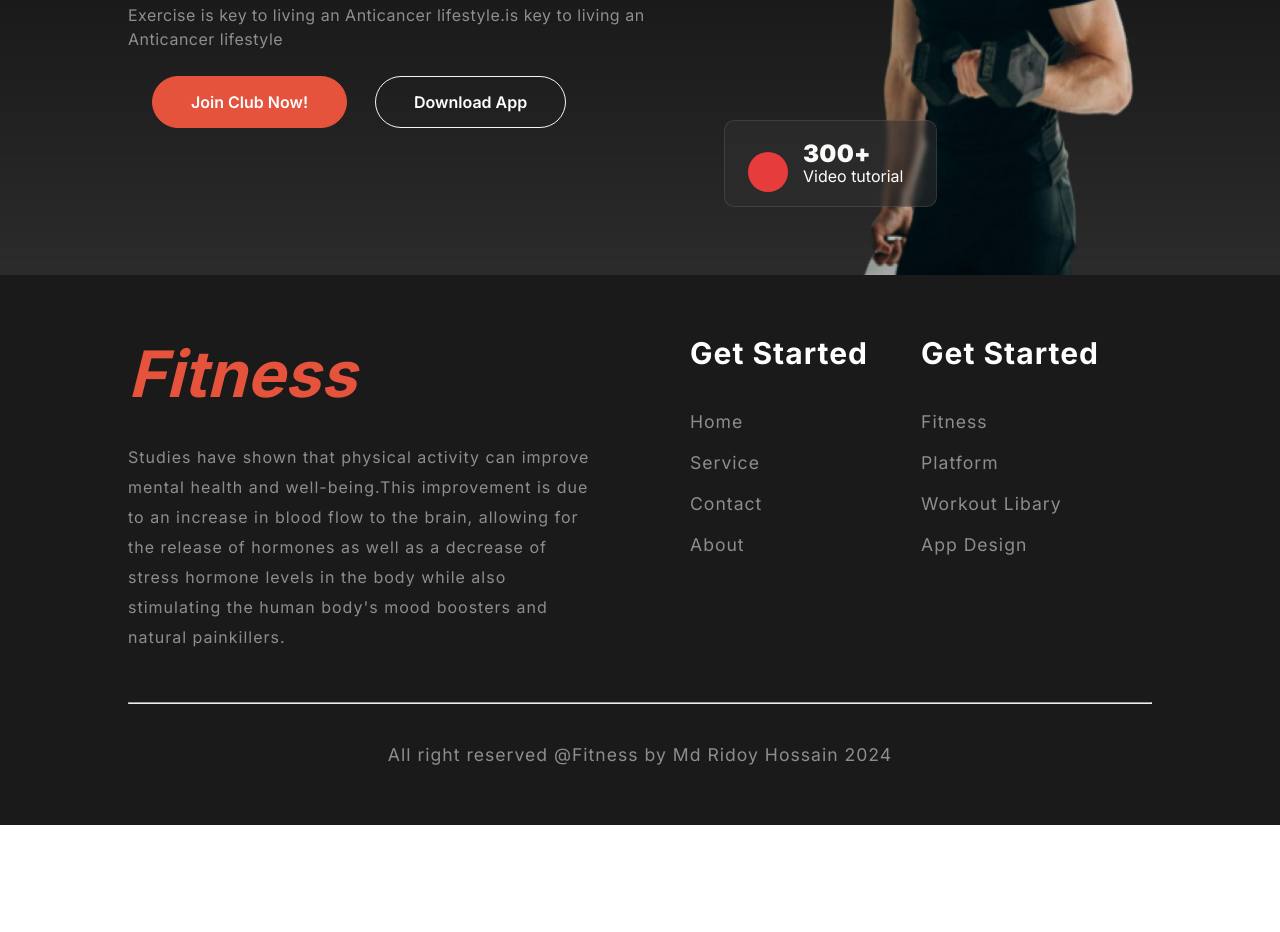
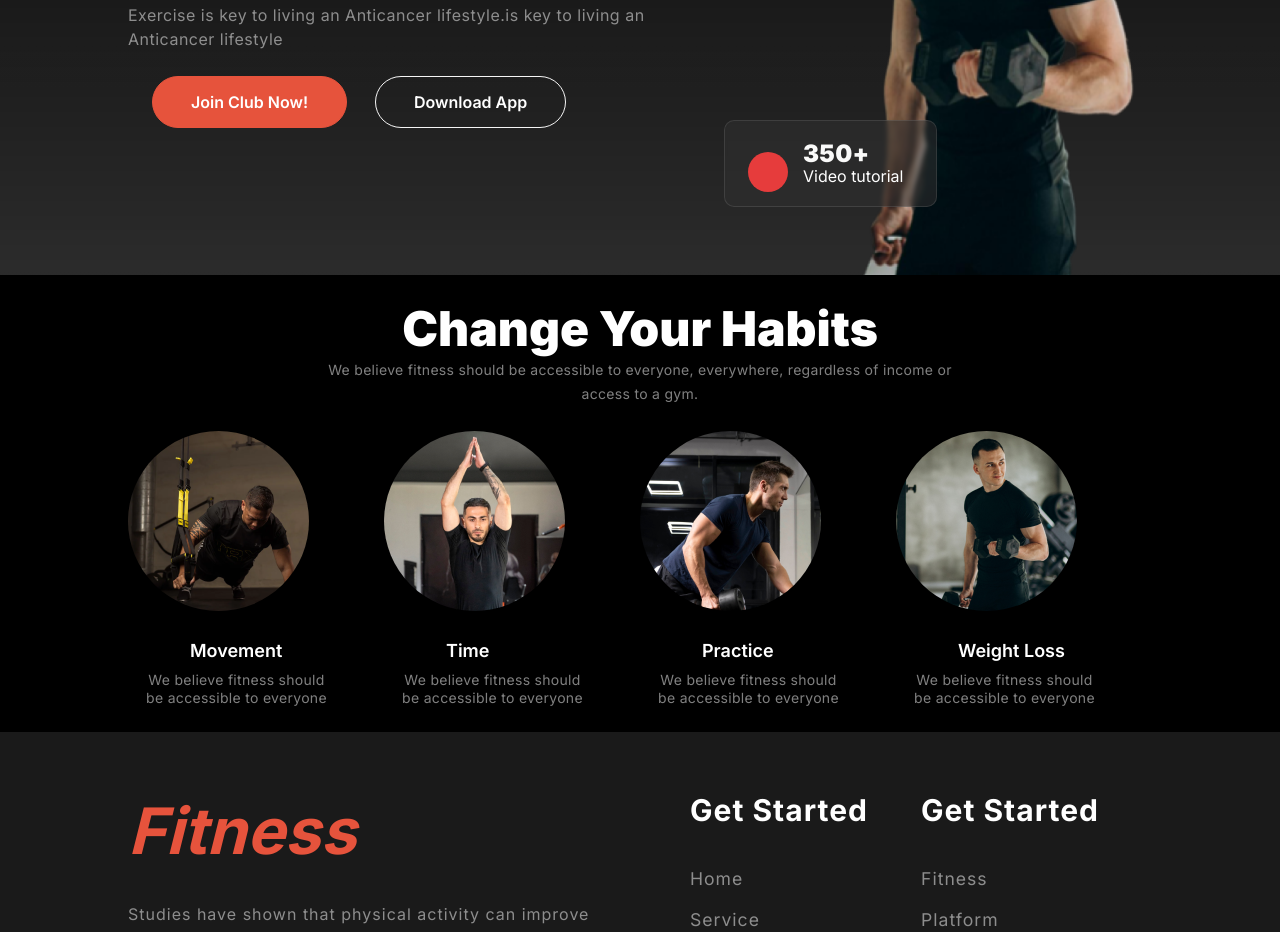
Before and after one commit to Ridhimu/Second-Assignment, a plain HTML site: page index.html in a window 1280 px wide. Shown: the part 356-1288 px from the top of the page. Before the commit the page ends 1181 px from the top, so only its background shows below. Drawn offline with Linux system fonts and the light colour scheme; a web font is replaced by a local one.

Commit message:
change your habit

```diff
--- a/css/style.css
+++ b/css/style.css
@@ -14,6 +14,7 @@ body {
 section {
   max-width: 100%;
   margin: 0px auto;
+
 }
 /* Nav-bar */
 
@@ -350,3 +351,64 @@ text-align: left;
   font-weight: 400;
   letter-spacing: 1px;
 }
+
+/* habits section */
+.habit-section{
+  background-color: rgb(0, 0, 0);
+}
+.habit-contrainer{
+  width: 80%;
+   margin: 0px auto;
+}
+.habit-contrainer h1{
+color: rgb(255, 255, 255);
+font-family: Inter;
+font-size: 48px;
+font-weight: 900;
+line-height: 120%;
+letter-spacing: 0%;
+text-align: center;
+padding-top: 25px;
+
+}
+.habit-contrainer p{
+  color: rgba(255, 255, 255, 0.5);
+font-family: Inter;
+font-size: 14px;
+font-weight: 400;
+line-height: 24px;
+letter-spacing: 0.3px;
+text-align: center;
+padding-left: 15px;
+padding-right: 15px;
+margin-bottom: 25px;
+}
+.poster1 img{
+    border-radius: 50%;
+  -webkit-border-radius: 50%;
+  -moz-border-radius: 50%;
+  -ms-border-radius: 50%;
+  -o-border-radius: 50%;
+}
+.poster1 h2{
+color: rgb(255, 255, 255);
+font-size: 18px;
+font-weight: 600;
+line-height: 120%;
+letter-spacing: 0%;
+text-align:left;
+padding-left: 62px;
+padding-top: 25px;
+/* border: #e63c3c solid 1px; */
+}
+.poster1 p{
+color: rgba(255, 255, 255, 0.5);
+font-size: 14px;
+font-weight: 400;
+line-height: 18px;
+letter-spacing: 0.3px;
+justify-items: center;
+padding-right: 54px;
+padding-top: 10px;
+/* border: #e63c3c solid 1px; */
+}
--- a/index.html
+++ b/index.html
@@ -56,7 +56,7 @@
                 <span class="red-icon"><i class="fa-solid fa-circle-play"></i></span>
 
                 <div class="red-font">
-                  <span class="redh">300+</span>
+                  <span class="redh">350+</span>
                   <br>
                 <span class="redp">Video tutorial</span>
                 </div>
@@ -70,7 +70,45 @@
       </section>
     </header>
 
-    <main></main>
+    <main>
+      <!--habit section-->
+      <section class="habit-section">
+        <div class="habit-contrainer">
+          <h1>Change Your Habits</h1>
+          <p>We believe fitness should be accessible to everyone, everywhere, regardless of income or <br>access to a gym.</p>
+          <div class="habit-poster" style="display: flex;">
+            <div class="poster1">
+              <img src="img/image 3.png" alt="" srcset="">
+              <h2>Movement</h2>
+              <p>We believe fitness should be accessible to everyone</p>
+            </div>
+            <div class="poster1">
+              <img src="img/image 2.png" alt="" srcset="">
+              <h2>Time</h2>
+              <p>We believe fitness should be accessible to everyone</p>
+            </div>
+            <div class="poster1">
+              <img src="img/image 4.png" alt="" srcset="">
+              <h2>Practice</h2>
+              <p>We believe fitness should be accessible to everyone</p>
+            </div>
+            <div class="poster1">
+              <img src="img/image 5.png" alt="" srcset="">
+              <h2>Weight Loss</h2>
+              <p>We believe fitness should be accessible to everyone</p>
+            </div>
+
+
+          </div>
+
+        </div>
+
+
+      </section>
+
+
+
+    </main>
 
     <footer>
       <section class="footer-section">
```
